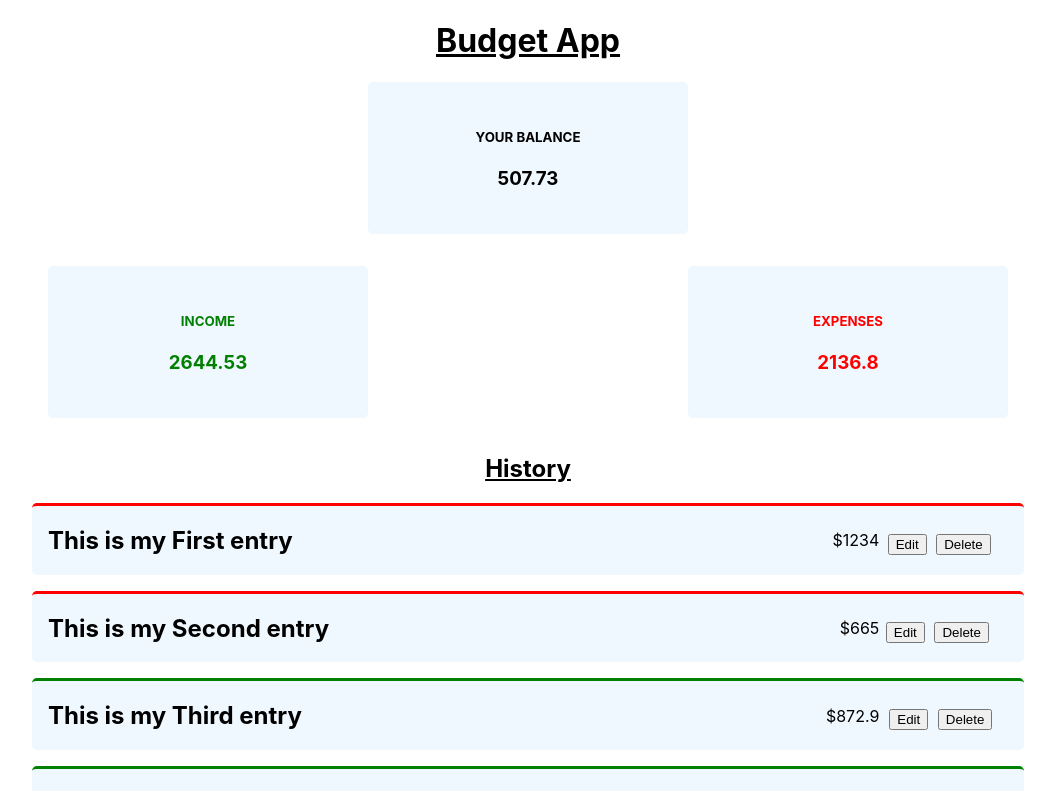
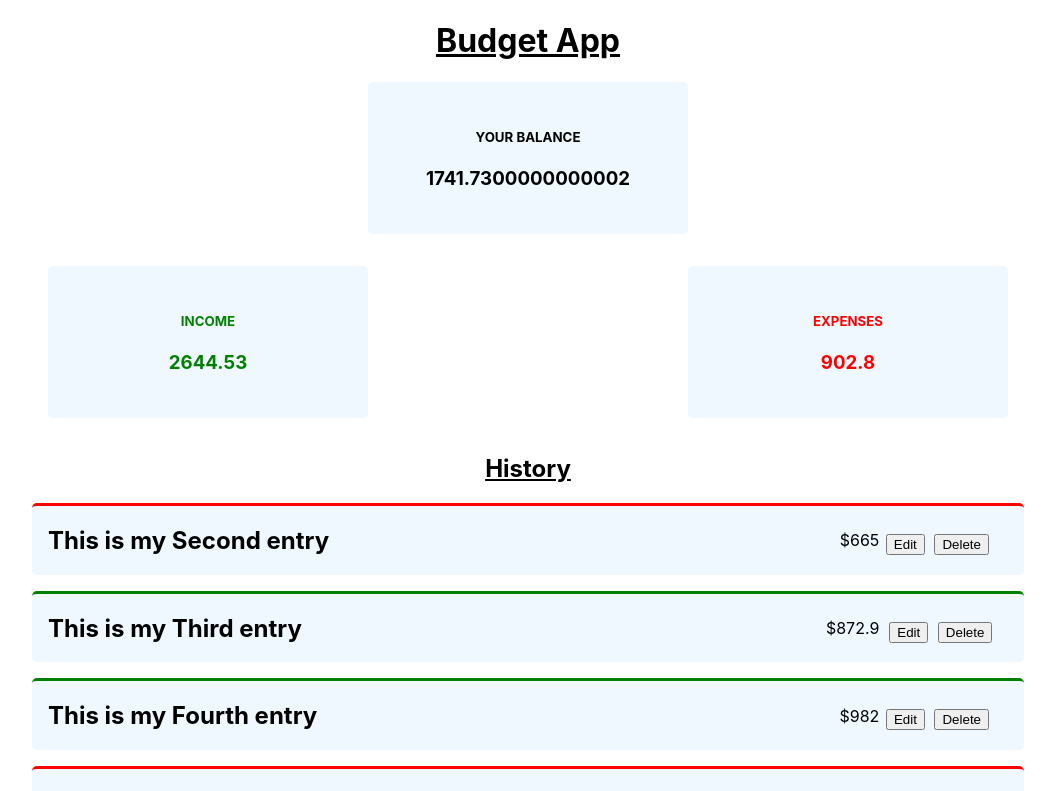
Before and after one commit to chaitanyakarthikb/sagaUdemyCourse, a React (Create React App) app: page / in a window 1280 px wide. Shown: the top 791 px of the page, without its empty margins (112-1167 px from the left). Built offline with nearby package versions, Linux system fonts and the light colour scheme.

Commit message:
react redux store setup done

```diff
--- a/package.json
+++ b/package.json
@@ -9,7 +9,9 @@
     "@testing-library/user-event": "^13.5.0",
     "react": "^19.2.0",
     "react-dom": "^19.2.0",
+    "react-redux": "^9.2.0",
     "react-scripts": "5.0.1",
+    "redux": "^5.0.1",
     "semantic-ui-css": "^2.5.0",
     "styled-components": "^6.1.19",
     "web-vitals": "^2.1.4"
--- /dev/null
+++ b/src/Actions/actions.js
@@ -0,0 +1,13 @@
+export const addEntryRedux = (payload) => {
+  return {
+    type: "ADD_ENTRY",
+    payload,
+  };
+};
+
+export const removeEntryRedux = (payload) => {
+  return {
+    type: "REMOVE_ENTRY",
+    payload,
+  };
+};
--- a/src/App.js
+++ b/src/App.js
@@ -1,60 +1,43 @@
-import { useEffect, useState } from 'react';
-import './App.css';
-import Card from './components/Card.jsx';
-import Form from './components/Form.jsx';
-import Header from './components/Header.jsx';
-import HistoryItems from './components/HistoryItems.jsx';
-import Cards from './components/Cards.jsx';
-import Modal from './components/Modal.jsx';
-
-function App() {
+import { useEffect, useState } from "react";
+import "./App.css";
+import Card from "./components/Card.jsx";
+import Form from "./components/Form.jsx";
+import Header from "./components/Header.jsx";
+import HistoryItems from "./components/HistoryItems.jsx";
+import Cards from "./components/Cards.jsx";
+import Modal from "./components/Modal.jsx";
+import { store } from "./Store/store.js";
+import { removeEntryRedux } from "./Actions/actions.js";
 
 
-  const initialEntries = [
-    {
-      id: 1,
-      description: "This is my First entry",
-      isExpense: true,
-      value: 1234,
-    },
-    {
-      id: 2,
-      description: "This is my Second entry",
-      isExpense: true,
-      value: 665,
-    },
-    {
-      id: 3,
-      description: "This is my Third entry",
-      isExpense: false,
-      value: 872.9,
-    },
-    {
-      id: 4,
-      description: "This is my Fourth entry",
-      isExpense: false,
-      value: 982,
-    },
-    {
-      id: 5,
-      description: "This is my Sixth entry",
-      isExpense: true,
-      value: 237.8,
-    },
-    {
-      id: 6,
-      description: "This is my Seventh entry",
-      isExpense: false,
-      value: 789.63,
-    },
-  ];
+export const payload_add = {
+  id: crypto.randomUUID(),
+  description: "New Entry that I am adding here",
+  isExpense: false,
+  value: 69,
+};
 
-  const [items,setItems] = useState(initialEntries);
-  const [showModal,setShowModal] = useState(false);
-  const [idForModalToShow,setIdForModalToShow] = useState(null);
-  const [totalPrice,setTotalPrice] = useState(0);
-  const [income,setIncome] = useState(0);
-  const [expenses,setExpenses] = useState(0);
+export const payload_remove = {
+  id: 1,
+};
+function App() {
+  store.subscribe(() => {
+    console.log(
+      "=========inside store.subscribe in which store's state has been changed===========",
+      store.getState()
+    );
+  });
+
+  // store.dispatch(addEntryRedux(payload_add));
+  store.dispatch(removeEntryRedux(payload_remove));
+
+  const [items, setItems] = useState(store.getState().entries);
+
+  const [showModal, setShowModal] = useState(false);
+  const [idForModalToShow, setIdForModalToShow] = useState(null);
+  const [totalPrice, setTotalPrice] = useState(0);
+  const [income, setIncome] = useState(0);
+  const [expenses, setExpenses] = useState(0);
 
   const cardData = [
     {
@@ -71,36 +54,33 @@ function App() {
     },
   ];
 
+  const handleDeleteItem = (id) => {
+    store.dispatch(removeEntryRedux({id}))
+    setItems(store.getState().entries);
+  };
 
-  const handleDeleteItem = (id)=>{
-    setItems(()=>{
-      return items.filter((el)=>el.id!==id);
-    })
-  }
+  const addItem = (item) => {
+    setItems((prev) => [...prev, item]);
+  };
 
-  const addItem = (item)=>{
-    setItems((prev)=>[...prev,item])
-  }
+  const element = items.find((el) => el.id === idForModalToShow);
 
-  const element = items.find((el)=>el.id === idForModalToShow);
-
-  const editEntries = (el)=>{
-    console.log("hello world , I am inside my editEntries function")
-    let temp = items.map((entry)=>{
-      if(entry.id === el.id ){
-        entry.description=el.description;
-        entry.isExpense=el.isExpense;
+  const editEntries = (el) => {
+    console.log("hello world , I am inside my editEntries function");
+    let temp = items.map((entry) => {
+      if (entry.id === el.id) {
+        entry.description = el.description;
+        entry.isExpense = el.isExpense;
         entry.value = el.value;
         return entry;
       }
       return entry;
-    })
-    setItems(temp)
+    });
+    setItems(temp);
     setShowModal(false);
-
-  }
-  useEffect(()=>{
-    if(items.length ===0){
+  };
+  useEffect(() => {
+    if (items.length === 0) {
       setExpenses(0);
       setIncome(0);
       setTotalPrice(0);
@@ -110,10 +90,10 @@ function App() {
     let totalIncome = 0;
     let totalExpenses = 0;
 
-    items.forEach((el)=>{
-      if(el.isExpense){
+    items.forEach((el) => {
+      if (el.isExpense) {
         totalExpenses = totalExpenses + el.value;
-      }else{
+      } else {
         totalIncome = totalIncome + el.value;
       }
 
@@ -121,22 +101,33 @@ function App() {
       setIncome(totalIncome);
       totalAmount = totalIncome - totalExpenses;
       setTotalPrice(totalAmount);
-    })
-
-  },[items])
-
+    });
+  }, [items]);
 
   return (
     <div className="App">
       <div className="container">
-        <Header content={'Budget App'} type={'h1'}/>
-        <Card el={{title:'Your Balance',price:totalPrice,style:'black'}} />
-        <Cards cardData={cardData}/>
-        <Header content={'History'} type={'h2'}/>
-        <HistoryItems setIdForModalToShow={setIdForModalToShow}  setShowModal={setShowModal} handleDeleteItem={handleDeleteItem} items={items}/>
-        {showModal && <Modal editEntries={editEntries} element={element}  setShowModal={setShowModal}/>}
-        <Header content={'Add a new Transaction'} type={'h2'}/>
-        <Form  addItem={addItem}/>
+        <Header content={"Budget App"} type={"h1"} />
+        <Card
+          el={{ title: "Your Balance", price: totalPrice, style: "black" }}
+        />
+        <Cards cardData={cardData} />
+        <Header content={"History"} type={"h2"} />
+        <HistoryItems
+          setIdForModalToShow={setIdForModalToShow}
+          setShowModal={setShowModal}
+          handleDeleteItem={handleDeleteItem}
+          items={items}
+        />
+        {showModal && (
+          <Modal
+            editEntries={editEntries}
+            element={element}
+            setShowModal={setShowModal}
+          />
+        )}
+        <Header content={"Add a new Transaction"} type={"h2"} />
+        <Form addItem={addItem} />
       </div>
     </div>
   );
--- /dev/null
+++ b/src/Store/store.js
@@ -0,0 +1,8 @@
+import { combineReducers, createStore } from "redux";
+import { entriesReducer } from "../reducers/entriesReducer";
+
+
+let combinedReducers = {
+  entries:entriesReducer,
+}
+export const store = createStore(combineReducers(combinedReducers));
--- /dev/null
+++ b/src/reducers/entriesReducer.js
@@ -0,0 +1,52 @@
+const initialEntries = [
+    {
+      id: 1,
+      description: "This is my First entry",
+      isExpense: true,
+      value: 1234,
+    },
+    {
+      id: 2,
+      description: "This is my Second entry",
+      isExpense: true,
+      value: 665,
+    },
+    {
+      id: 3,
+      description: "This is my Third entry",
+      isExpense: false,
+      value: 872.9,
+    },
+    {
+      id: 4,
+      description: "This is my Fourth entry",
+      isExpense: false,
+      value: 982,
+    },
+    {
+      id: 5,
+      description: "This is my Sixth entry",
+      isExpense: true,
+      value: 237.8,
+    },
+    {
+      id: 6,
+      description: "This is my Seventh entry",
+      isExpense: false,
+      value: 789.63,
+    },
+  ];
+
+export const entriesReducer = (state = initialEntries, action) => {
+  let newEntries;
+  switch (action.type) {
+    case "ADD_ENTRY":
+      newEntries = [...state, { ...action.payload }];
+      return newEntries;
+    case "REMOVE_ENTRY":
+      newEntries = state.filter((el) => el.id !== action.payload.id);
+      return newEntries;
+    default:
+      return state;
+  }
+};
```
Also changed, not shown: 1 other file (tests, documents, lock files or other folders).
